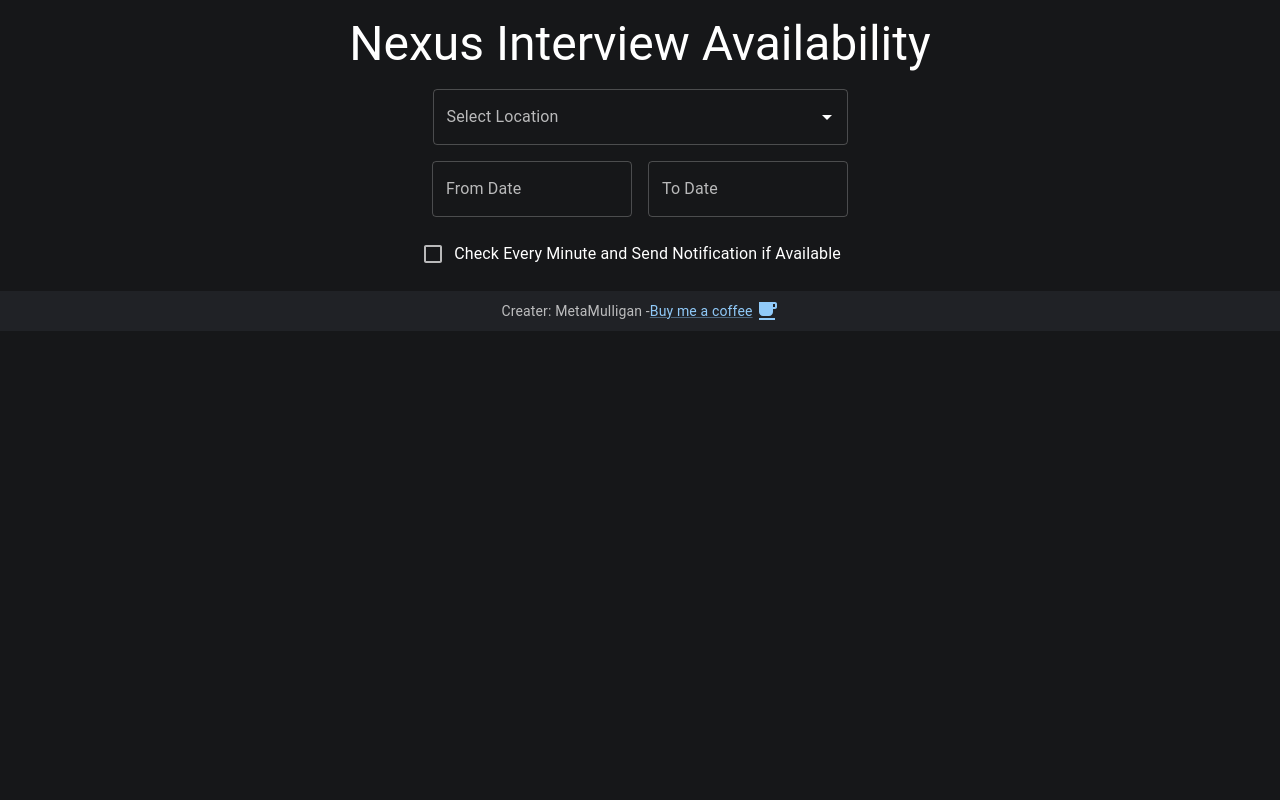
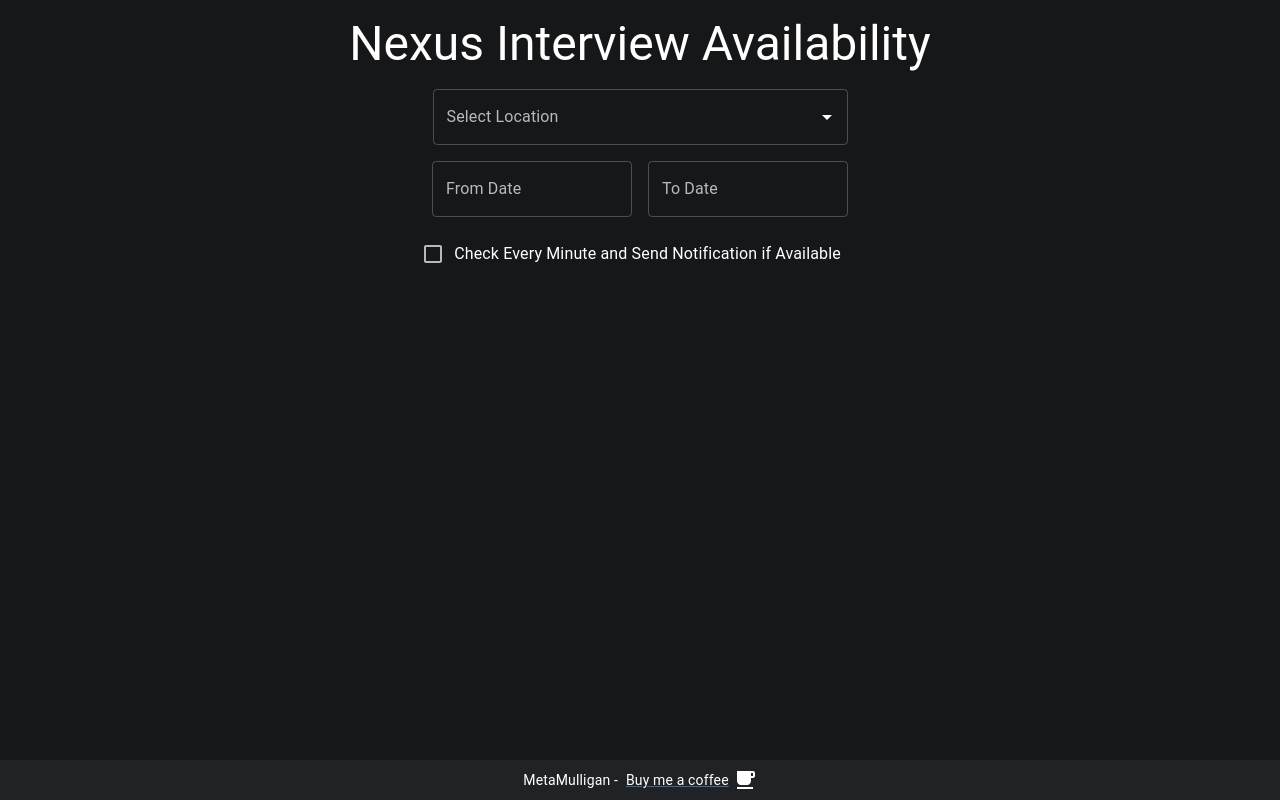
Before and after one commit to AnmolGrewal/speedynexus, a Next.js app: page / in a window 1280 px wide. Built offline with nearby package versions, Linux system fonts and the light colour scheme.

Commit message:
Adding Floating Footer

```diff
--- a/src/pages/index.tsx
+++ b/src/pages/index.tsx
@@ -312,16 +312,37 @@ export default function Home() {
             ))}
         </LocalizationProvider>
       </Box>
-      <Box component="footer" className="py-2 text-center bg-secondary-background-color">
-        <Typography variant="body2" color="text.secondary">
-          Creater: MetaMulligan -
+      <Box
+        component="footer"
+        sx={{
+          position: 'fixed',
+          bottom: 0,
+          left: 0,
+          right: 0,
+          backgroundColor: 'var(--secondary-background-color)',
+          color: 'var(--primary-text-color)',
+          padding: '8px',
+          textAlign: 'center',
+          zIndex: 1000,
+        }}
+      >
+        <Typography variant="body2">
+          MetaMulligan -
           <Link
             href="https://buymeacoffee.com/metamulligan"
             target="_blank"
             rel="noopener noreferrer"
-            className="inline-flex items-center ml-1 text-image-sun-color"
+            sx={{
+              display: 'inline-flex',
+              alignItems: 'center',
+              ml: 1,
+              color: 'inherit',
+              '&:hover': {
+                color: 'var(--primary-text-color-opacity)',
+              },
+            }}
           >
-            Buy me a coffee <CoffeeIcon className="ml-0.5" />
+            Buy me a coffee <CoffeeIcon sx={{ ml: 0.5 }} />
           </Link>
         </Typography>
       </Box>
```
